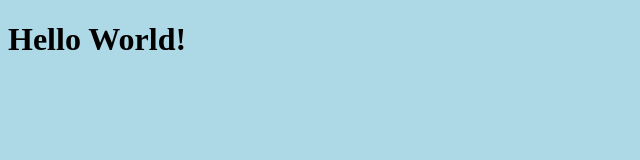
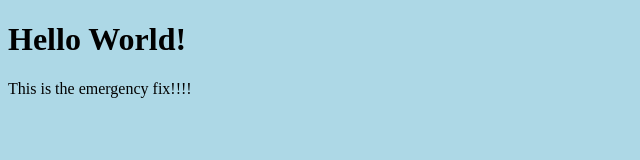
Before and after one commit to amoako996/w3s-git, a plain HTML site: page index.html in a window 1280 px wide. Shown: the whole page, without its empty margins (0-640 px from the left). Drawn offline with Linux system fonts and the light colour scheme.

Commit message:
Added a p element with simple text

```diff
--- a/index.html
+++ b/index.html
@@ -8,5 +8,6 @@
   </head>
   <body>
     <h1>Hello World!</h1>
+    <p>This is the emergency fix!!!!</p>
   </body>
 </html>
```
